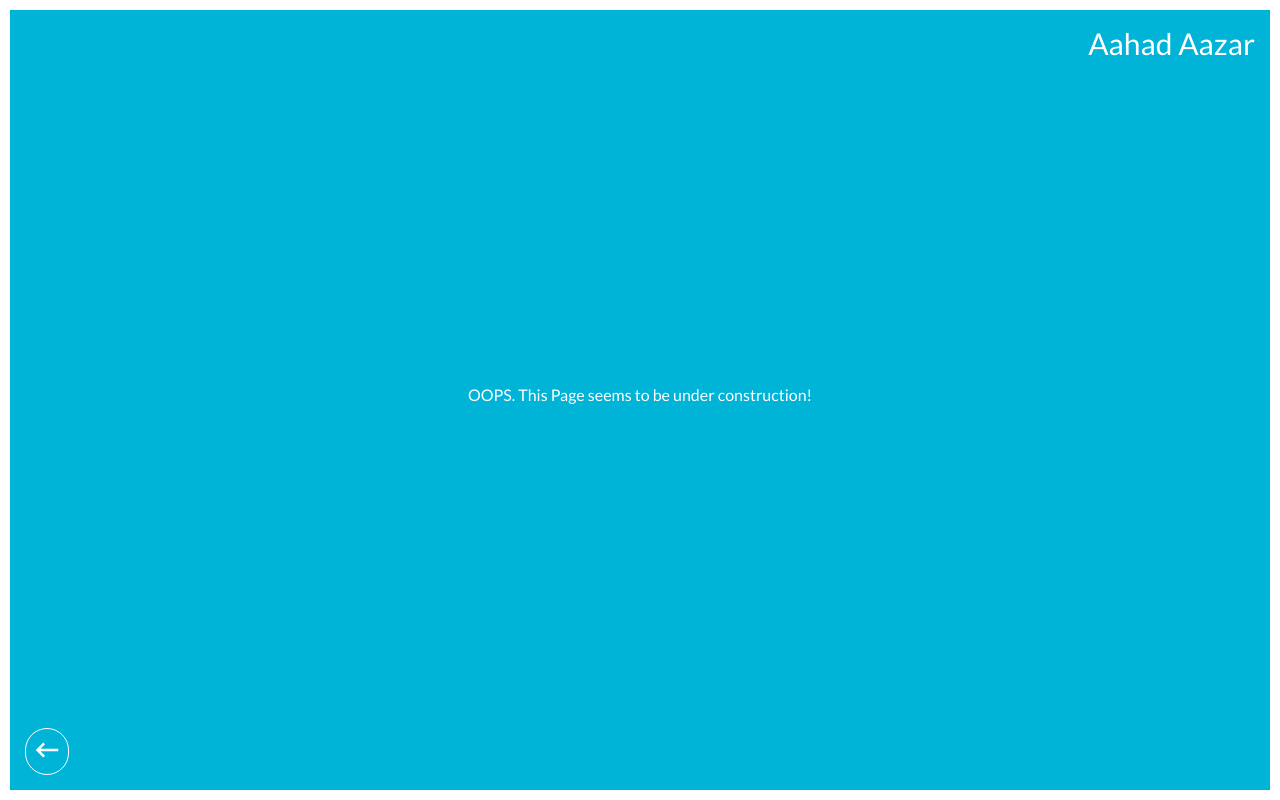
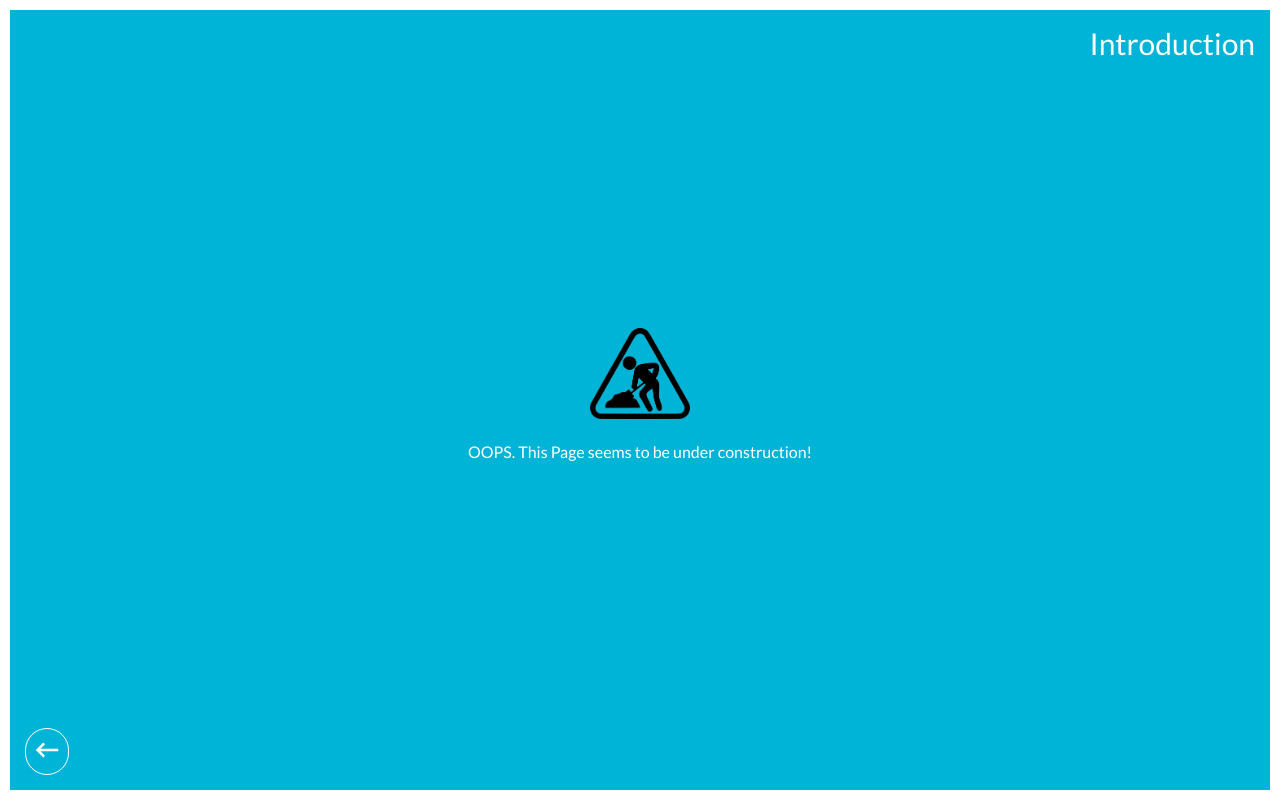
Before and after one commit to aahadaazar/classic-portfolio, a React (Create React App) app: page / in a window 1280 px wide. Both pictures are taken after a click on the element 1233 px from the left and 751 px from the top of the page. Built offline with nearby package versions, Linux system fonts and the light colour scheme.

Commit message:
underconstruction page added

```diff
--- a/src/Containers/Home/Home.js
+++ b/src/Containers/Home/Home.js
@@ -26,7 +26,7 @@ const Home = ({ classes, changePageState }) => {
         </div>
         <div className='middle'>
           <p className='first'>
-            {'There is no test like production'}
+            {`"There is no test like production"`}
           </p>
           <p className='second'>
             {'let me turn your'}
--- a/src/Containers/Introduction/Introduction.js
+++ b/src/Containers/Introduction/Introduction.js
@@ -3,6 +3,7 @@ import { withStyles } from '@material-ui/core/styles';
 import stylesheet from './Introduction.styles';
 import KeyboardBackspaceIcon from '@material-ui/icons/KeyboardBackspace';
 import Slide from 'react-reveal/Slide';
+import underconstruction from '../../assets/underconstruction.png'
 
 const Introduction = ({ classes, changePageState }) => {
   return (
@@ -12,10 +13,13 @@ const Introduction = ({ classes, changePageState }) => {
           className={classes.introductionContainer} >
           <div className='top'>
             <p>
-              {'Aahad Aazar'}
+              {'Introduction'}
             </p>
           </div>
           <div className='middle'>
+            <img
+              src={underconstruction}
+            />
             <p className='second'>
               {'OOPS. This Page seems to be under construction!'}
             </p>
--- a/src/Containers/Introduction/Introduction.styles.js
+++ b/src/Containers/Introduction/Introduction.styles.js
@@ -13,6 +13,10 @@ export default theme => ({
     },
     '& .middle': {
       alignSelf: 'center',
+      '& img': {
+        width: 100,
+        marginBottom: 20,
+      },
     },
     '& .bottom': {
       alignSelf: 'flex-start',
```
Also changed, not shown: src/assets/underconstruction.png (added).
